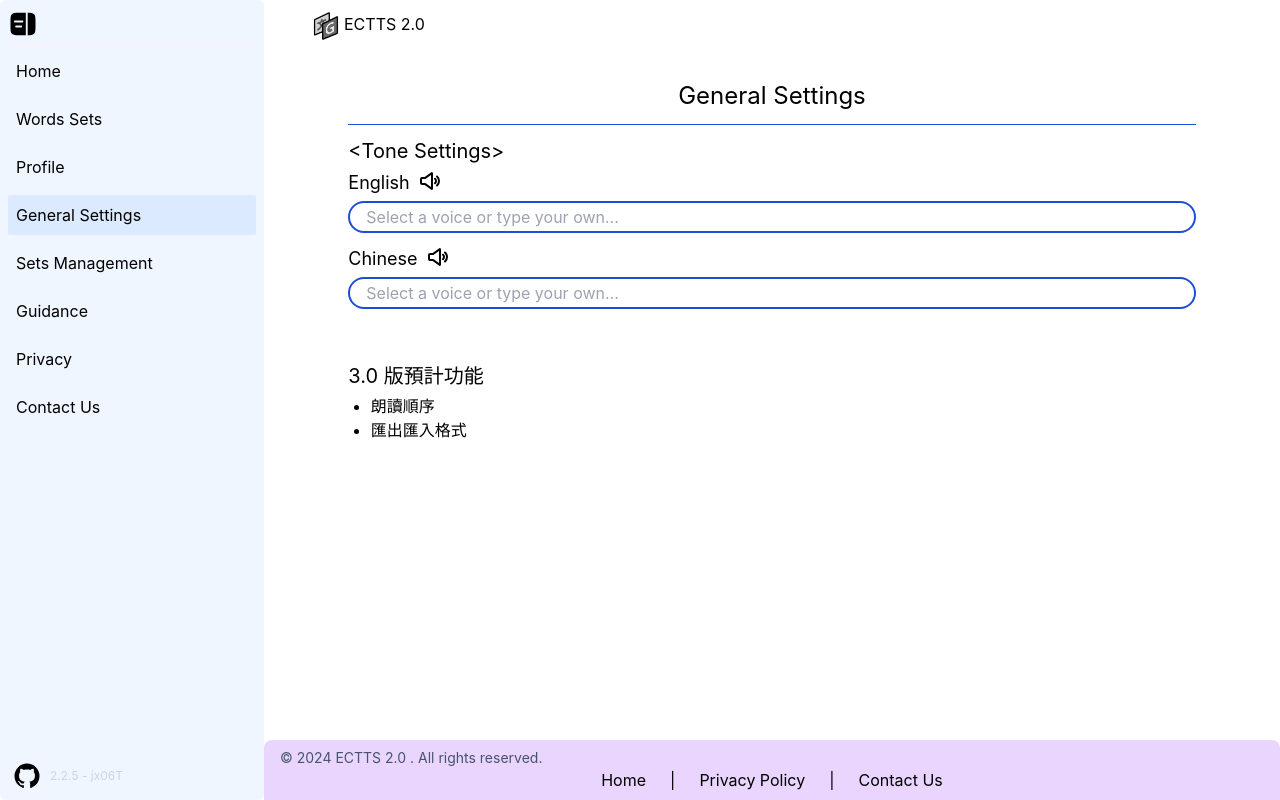
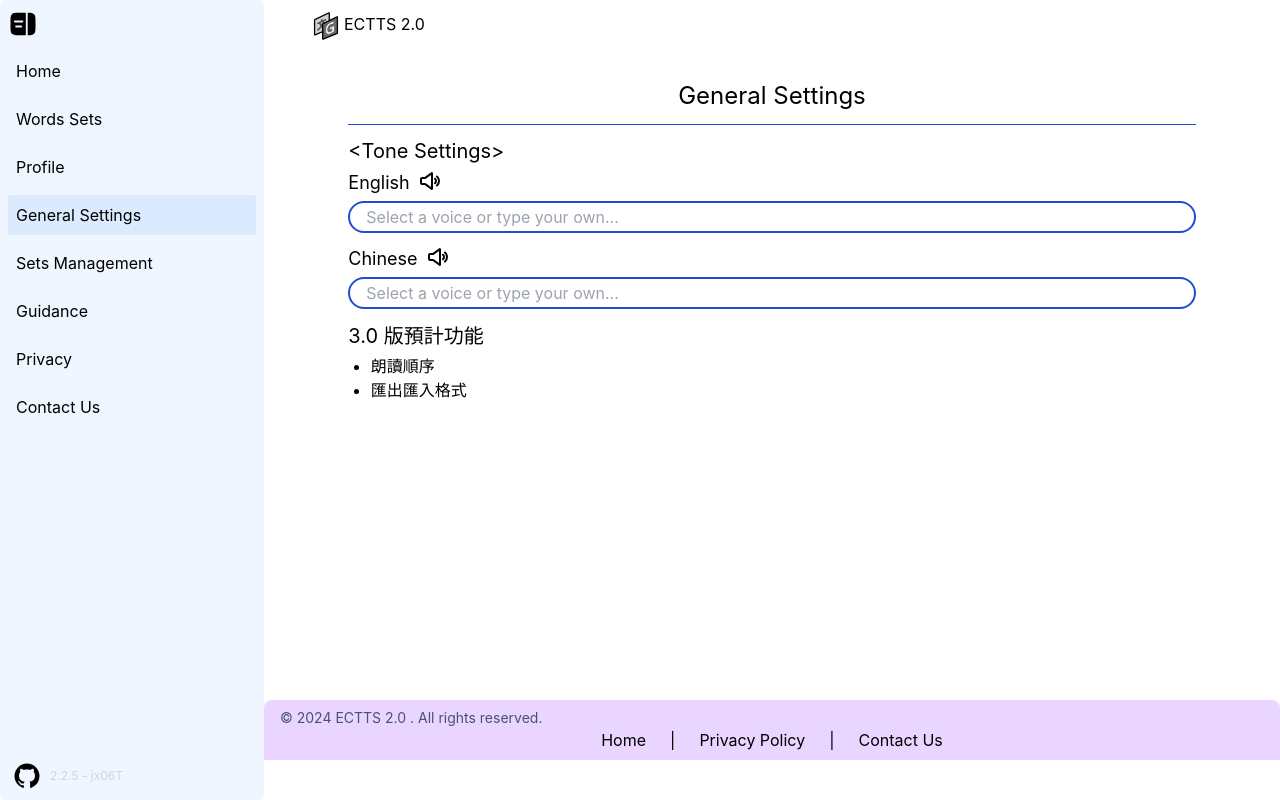
Before and after one commit to jx06T/ectts_2.0, a React (Create React App) app: page /general-settings in a window 1280 px wide. Built offline with nearby package versions, Linux system fonts and the light colour scheme.

Commit message:
布局bug修復2

```diff
--- a/src/components/Footer.tsx
+++ b/src/components/Footer.tsx
@@ -2,7 +2,7 @@ import React from 'react';
 
 function Footer() {
     return (
-        <footer className="rounded-t-lg bg-purple-200 px-4 py-2 mt-16 ">
+        <footer className="rounded-t-lg bg-purple-200 px-4 py-2 mt-6 ">
             <div className="container mx-auto text-left text-slate-600 text-sm">
                 <p>&copy; {new Date().getFullYear()} ECTTS 2.0 . All rights reserved.</p>
                 <nav>
--- a/src/page/General.tsx
+++ b/src/page/General.tsx
@@ -23,7 +23,7 @@ function General() {
                 <h1 className=' w-full text-center text-2xl mt-3'>General Settings</h1>
                 <hr className=' black w-full' />
 
-                <div className='pb-10'>
+                <div className='pb-26'>
                     <h1 className=' w-full text-xl'>{"<Tone Settings>"}</h1>
                     <h2 className=' text-lg mt-1'>English
                         <button className=' ml-2 align-text-bottom' onClick={() => speakE("The quick brown fox jumps over the lazy dog")}><MingcuteVolumeLine className=' text-2xl ' /></button>
```
